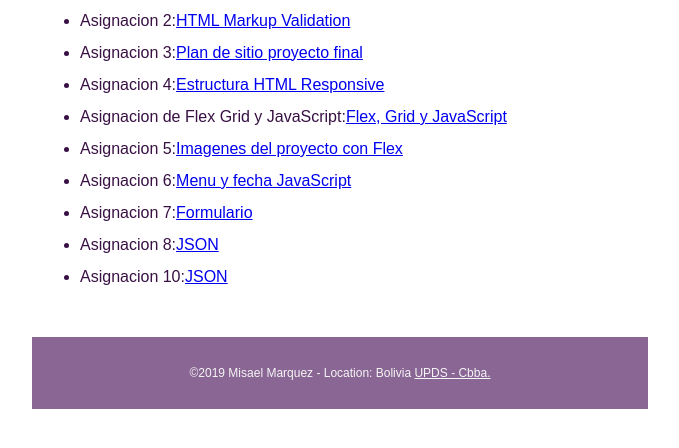
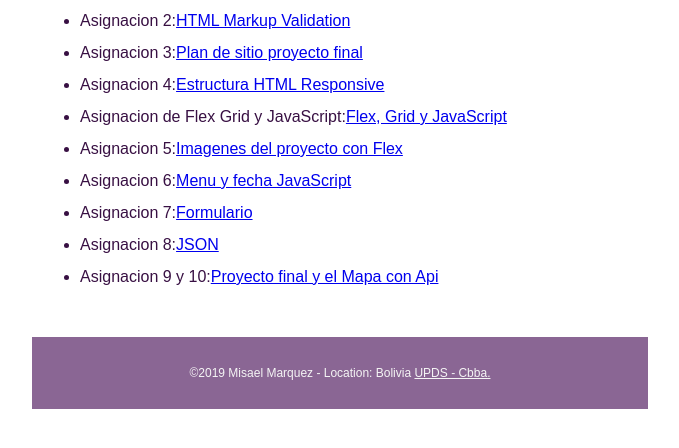
Before and after one commit to Javhl/asignacioness, a plain HTML site: page index.html in a window 1280 px wide. Shown: the part 240-688 px from the top of the page, without its empty margins (300-979 px from the left). Drawn offline with Linux system fonts and the light colour scheme.

Commit message:
asdrgvegeg

```diff
--- a/index.html
+++ b/index.html
@@ -28,7 +28,7 @@
       <li>Asignacion 6:<a href="asignacion1/proyecto-final-html5-responsive/index.html">Menu y fecha JavaScript</a></li>
       <li>Asignacion 7:<a href="asignacion7/contacto.html">Formulario</a></li>
       <li>Asignacion 8:<a href="asignacion8/heroes.html">JSON</a></li>
-      <li>Asignacion 10:<a href="https://alvarito75.github.io/proyecto-final-html5-responsive/index.html">JSON</a></li>
+      <li>Asignacion 9 y 10:<a href="https://alvarito75.github.io/proyecto-final-html5-responsive/index.html">Proyecto final y el Mapa con Api</a></li>
     </ul>
 
   </main>
```
